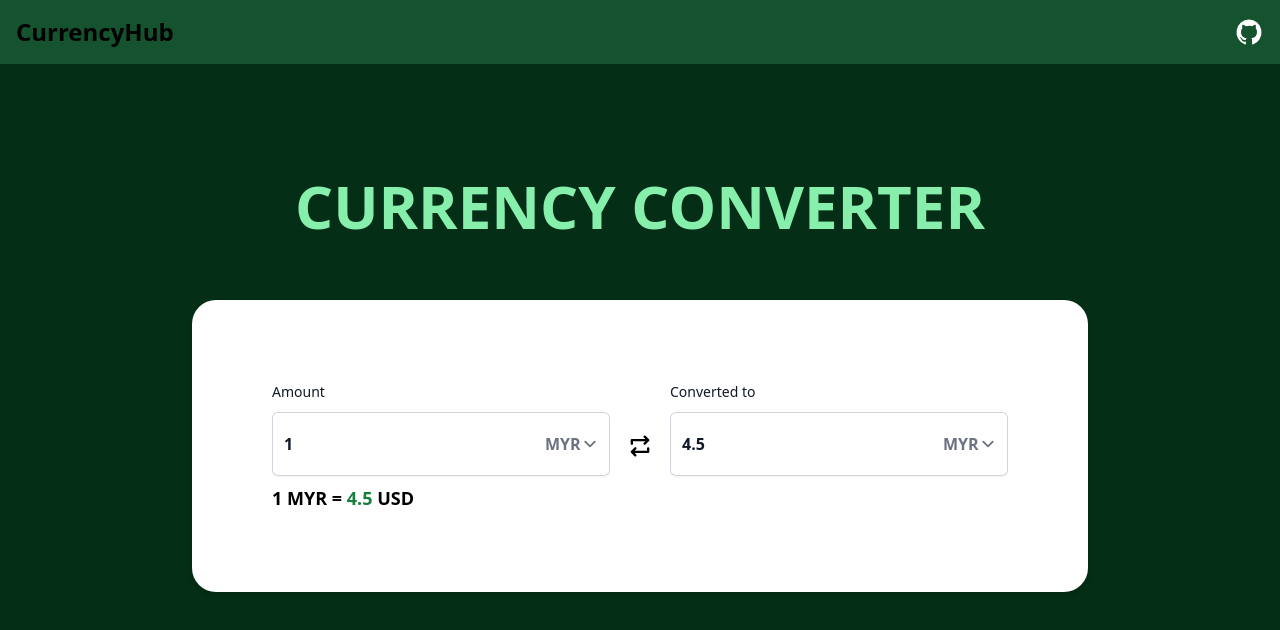
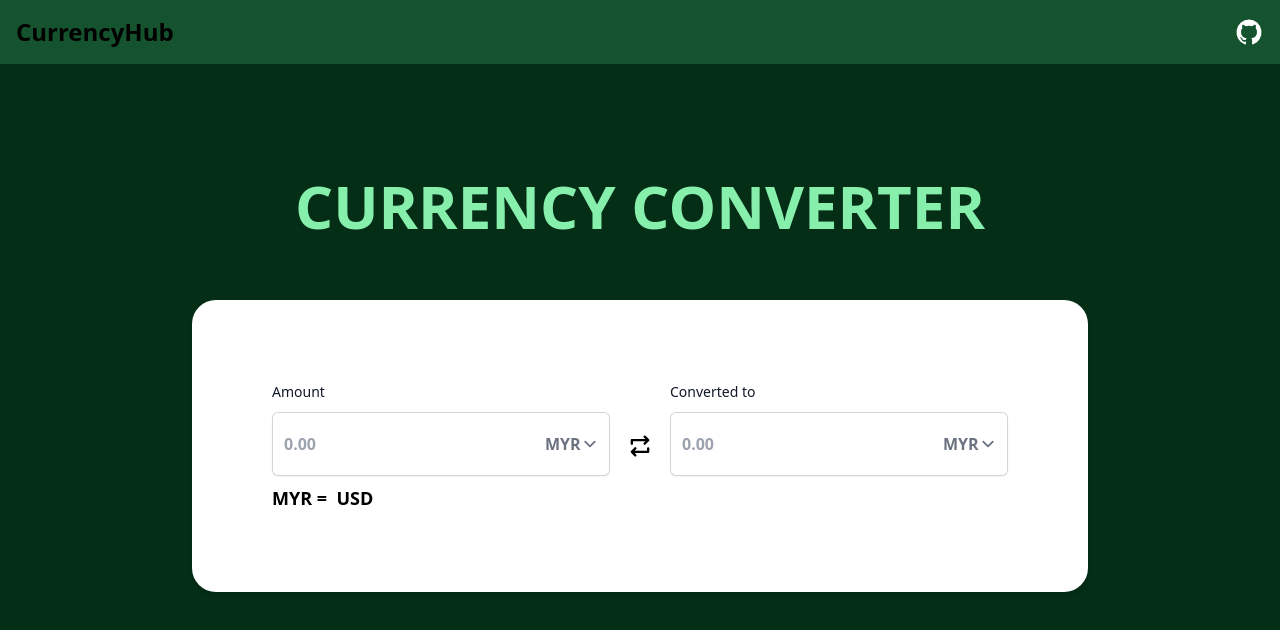
Before and after one commit to 1HoWK/CurrencyHub, a React (Vite) app in the folder client/: page / in a window 1280 px wide. Shown: the top 630 px of the page. Built offline with nearby package versions, Linux system fonts and the light colour scheme.

Commit message:
added onchange event

```diff
--- a/client/index.html
+++ b/client/index.html
@@ -1,4 +1,4 @@
-<!doctype html>
+<!DOCTYPE html>
 <html lang="en">
   <head>
     <meta charset="UTF-8" />
--- a/client/src/components/Exchange.jsx
+++ b/client/src/components/Exchange.jsx
@@ -21,8 +21,19 @@ export default function Exchange() {
   const [amountCurrency, setAmountCurrency] = useState(["MYR"]);
   const [convertCurrency, setConvertCurrency] = useState(["USD"]);
 
-  const [leftCurrency, setLeftCurrency] = useState(["1"]);
-  const [rightCurrency, setRightCurrency] = useState(["4.5"]);
+  const [leftCurrency, setLeftCurrency] = useState('');
+  const [rightCurrency, setRightCurrency] = useState('');
+
+  // const amountInput = document.getElementById('amountInput');
+  // const convertedInput = document.getElementById('convertedInput');
+  // amountInput.addEventListener("input", () => {
+  //   convertedInput.textContent = amountInput.value * 4.5;
+  // });
+
+  const handleInputChange = (event) => {
+    setRightCurrency((event.target.value * 4.5));
+};
+
   return (
     <div class="mt-28">
       <span class="self-center text-6xl font-bold text-green-300">
@@ -38,10 +49,11 @@ export default function Exchange() {
             <input
               type="text"
               name="price"
-              id="price"
+              id="amountInput"
               class="block w-full rounded-md border-0 py-5 pr-20 text-gray-900 ring-1 ring-inset ring-gray-300 placeholder:text-gray-400 focus:ring-2 focus:ring-inset focus:ring-green-950 sm:leading-6"
               placeholder="0.00"
               value={leftCurrency}
+              onChange={handleInputChange} // Attach event listener
             />
             <div class="absolute inset-y-0 right-0 flex items-center">
               <label for="currency" class="sr-only">
@@ -99,7 +111,7 @@ export default function Exchange() {
             <input
               type="text"
               name="price"
-              id="price"
+              id="convertedInput"
               class="block w-full rounded-md border-0 py-5 pr-20 text-gray-900 ring-1 ring-inset ring-gray-300 placeholder:text-gray-400 focus:ring-2 focus:ring-inset focus:ring-green-950 sm:leading-6"
               placeholder="0.00"
               value={rightCurrency}
```
